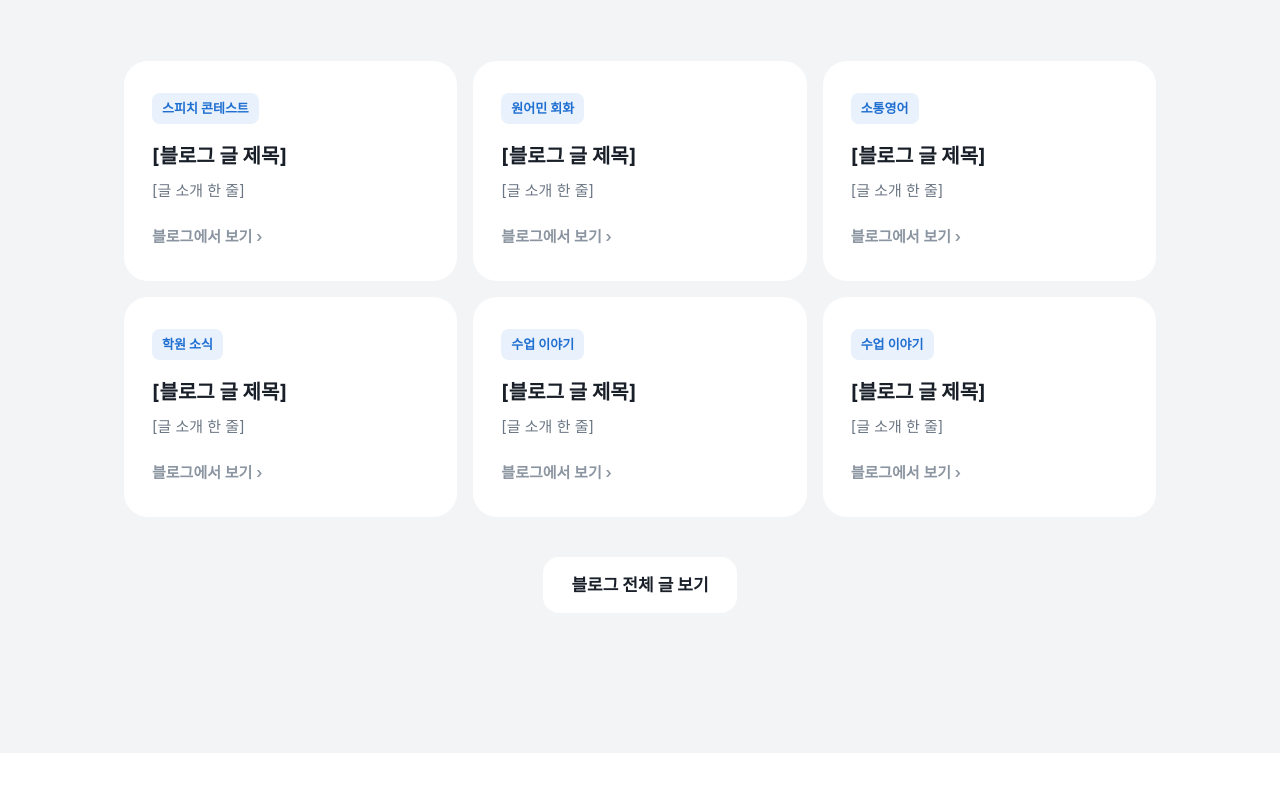
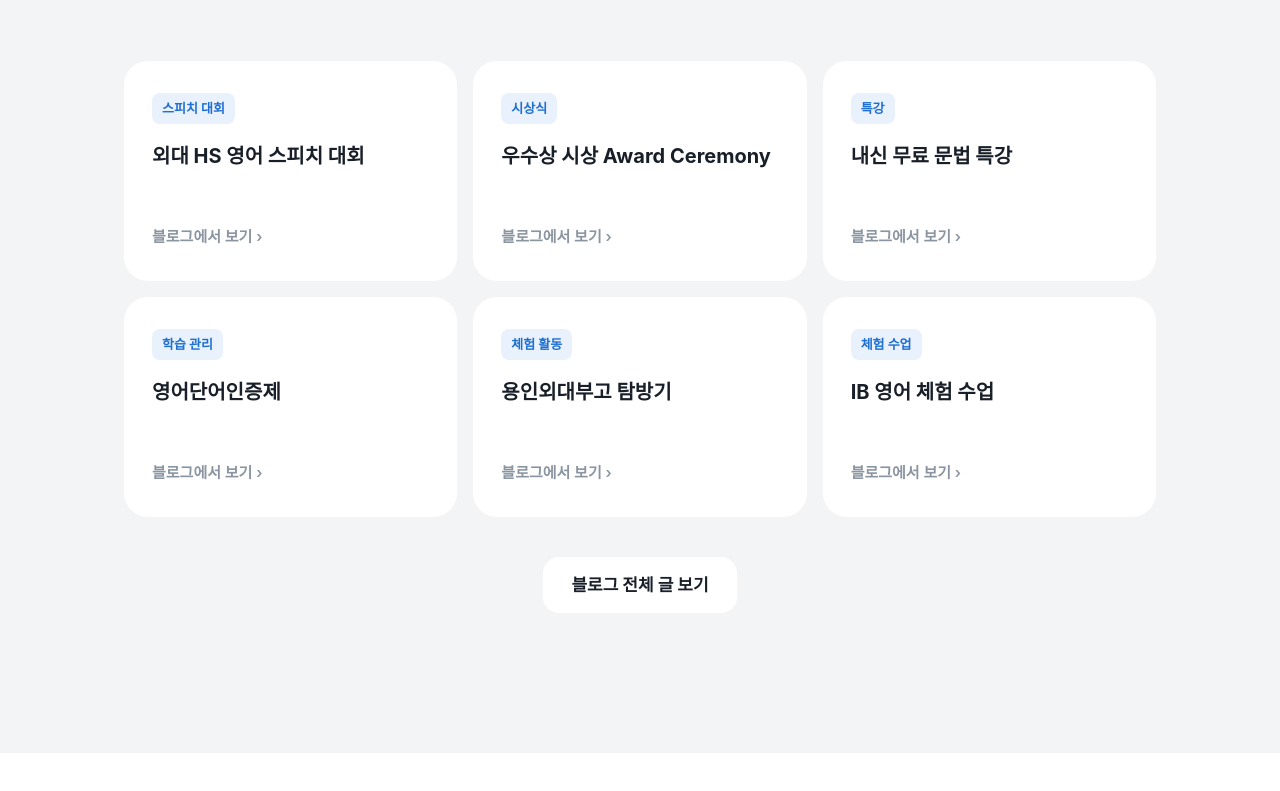
Before and after one commit to heyhug0117-beep/hs_dobong, a plain HTML site: page index.html in a window 1280 px wide. Shown: the part 4088-4879 px from the top of the page. Drawn offline with Linux system fonts and the light colour scheme; a web font is replaced by a local one.

Commit message:
학원 소식 블로그 카드 6개 제목 입력
Co-Authored-By: Claude Opus 5.5 <noreply@anthropic.com>
Claude-Session: https://claude.ai/code/session_01YFzvNAd5kVDLhVi7Fx6NLr

```diff
--- a/index.html
+++ b/index.html
@@ -166,42 +166,35 @@
   <div class="container">
     <span class="label reveal">학원 소식</span>
     <h2 class="headline reveal">교실 안 이야기를<br />블로그에 담았어요</h2>
-    <!-- TODO: 각 블로그 글의 실제 제목과 한 줄 소개로 수정 -->
     <div class="news-grid">
       <a class="news-card reveal" href="https://m.blog.naver.com/hsdobong/224466197073" target="_blank" rel="noopener">
-        <span class="news-tag">스피치 콘테스트</span>
-        <h3>[블로그 글 제목]</h3>
-        <p>[글 소개 한 줄]</p>
+        <span class="news-tag">스피치 대회</span>
+        <h3>외대 HS 영어 스피치 대회</h3>
         <span class="news-more">블로그에서 보기 ›</span>
       </a>
       <a class="news-card reveal" href="https://m.blog.naver.com/hsdobong/224467509121" target="_blank" rel="noopener">
-        <span class="news-tag">원어민 회화</span>
-        <h3>[블로그 글 제목]</h3>
-        <p>[글 소개 한 줄]</p>
+        <span class="news-tag">시상식</span>
+        <h3>우수상 시상 Award Ceremony</h3>
         <span class="news-more">블로그에서 보기 ›</span>
       </a>
       <a class="news-card reveal" href="https://m.blog.naver.com/hsdobong/224471917906" target="_blank" rel="noopener">
-        <span class="news-tag">소통영어</span>
-        <h3>[블로그 글 제목]</h3>
-        <p>[글 소개 한 줄]</p>
+        <span class="news-tag">특강</span>
+        <h3>내신 무료 문법 특강</h3>
         <span class="news-more">블로그에서 보기 ›</span>
       </a>
       <a class="news-card reveal" href="https://m.blog.naver.com/hsdobong/224436995368" target="_blank" rel="noopener">
-        <span class="news-tag">학원 소식</span>
-        <h3>[블로그 글 제목]</h3>
-        <p>[글 소개 한 줄]</p>
+        <span class="news-tag">학습 관리</span>
+        <h3>영어단어인증제</h3>
         <span class="news-more">블로그에서 보기 ›</span>
       </a>
       <a class="news-card reveal" href="https://m.blog.naver.com/hs_dobong/223933342216" target="_blank" rel="noopener">
-        <span class="news-tag">수업 이야기</span>
-        <h3>[블로그 글 제목]</h3>
-        <p>[글 소개 한 줄]</p>
+        <span class="news-tag">체험 활동</span>
+        <h3>용인외대부고 탐방기</h3>
         <span class="news-more">블로그에서 보기 ›</span>
       </a>
       <a class="news-card reveal" href="https://m.blog.naver.com/hs_dobong/223825504206" target="_blank" rel="noopener">
-        <span class="news-tag">수업 이야기</span>
-        <h3>[블로그 글 제목]</h3>
-        <p>[글 소개 한 줄]</p>
+        <span class="news-tag">체험 수업</span>
+        <h3>IB 영어 체험 수업</h3>
         <span class="news-more">블로그에서 보기 ›</span>
       </a>
     </div>
```
